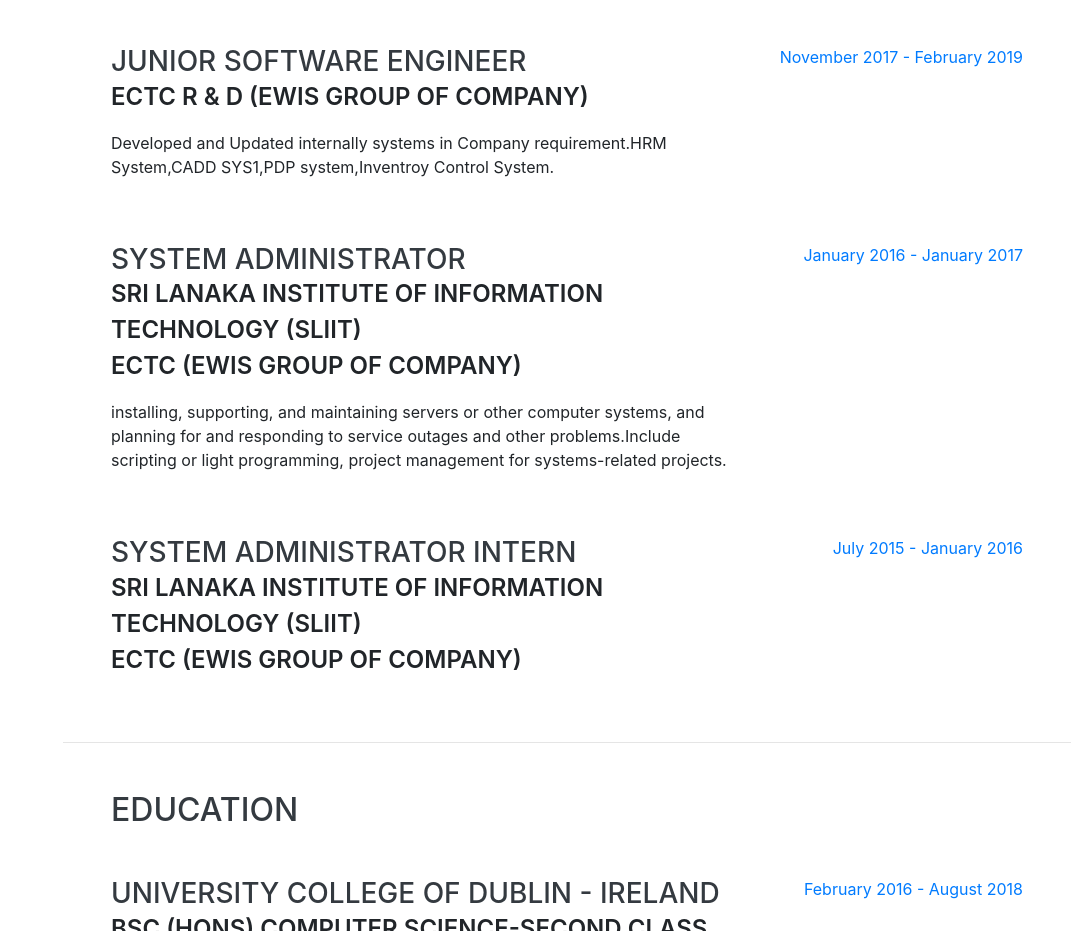
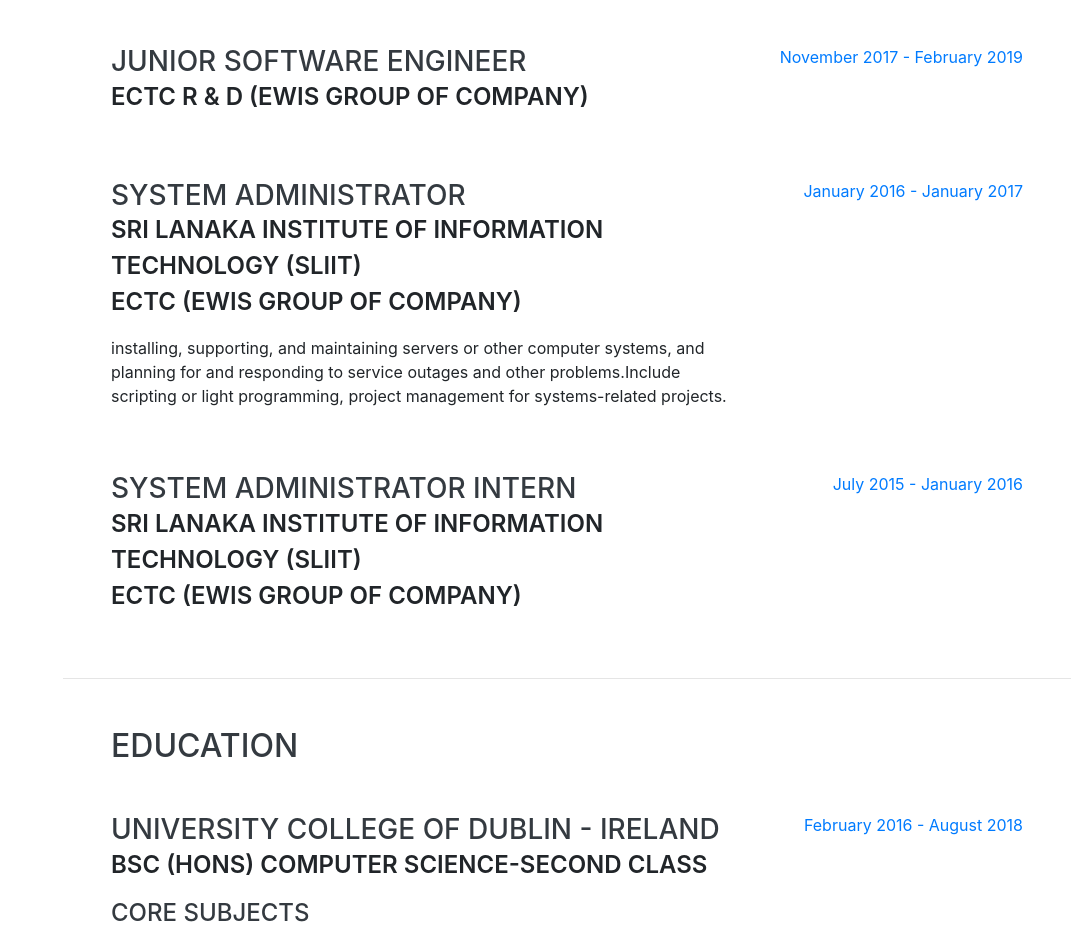
Before and after one commit to VilanAchila/achilanilaweera, a website with bundled scripts: page index.html in a window 1280 px wide. Shown: the part 1060-1991 px from the top of the page, without its empty margins (209-1280 px from the left). Built offline with nearby package versions, Linux system fonts and the light colour scheme; a web font is replaced by a local one.

Commit message:
changes index.html

```diff
--- a/index.html
+++ b/index.html
@@ -114,7 +114,7 @@
           <div class="resume-content">
             <h3 class="mb-0">Junior Software Engineer </h3>
             <div class="subheading mb-3"> ECTC R & D (Ewis Group of Company) </div>
-            <p>Developed and Updated internally systems in Company requirement.HRM System,CADD SYS1,PDP system,Inventroy Control System.</p>
+<!--             <p>Developed and Updated internally systems in Company requirement.HRM System,CADD SYS1,PDP system,Inventroy Control System.</p> -->
           </div>
           <div class="resume-date text-md-right">
             <span class="text-primary">November 2017 - February 2019</span>
```
